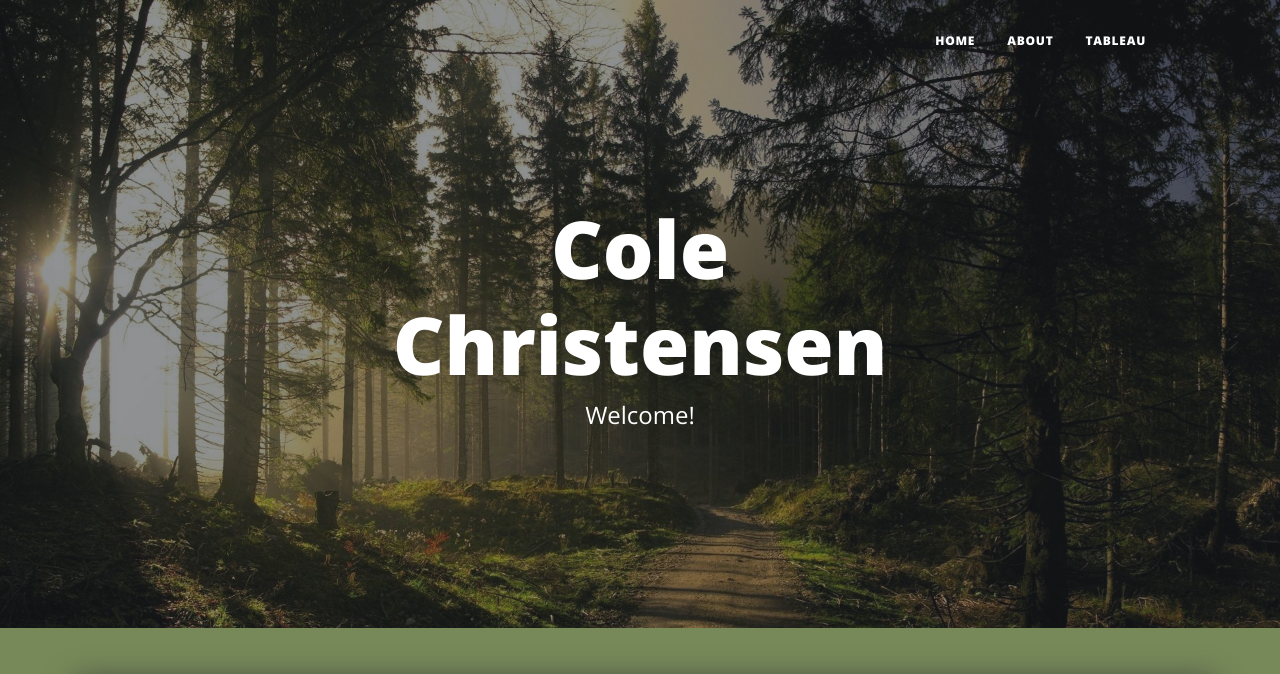
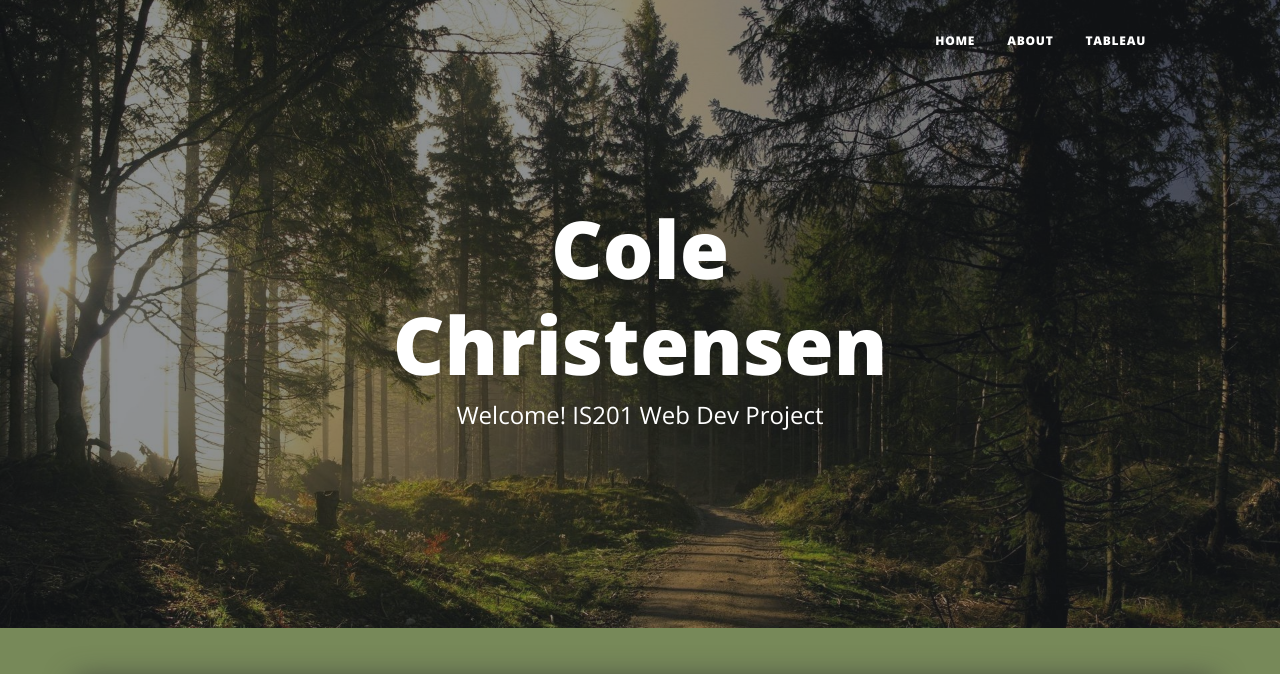
Before and after one commit to colelevi/IS201webdevfinal, a plain HTML site: page index.html in a window 1280 px wide. Shown: the top 674 px of the page. Drawn offline with nearby package versions, Linux system fonts and the light colour scheme.

Commit message:
Update index.html

```diff
--- a/index.html
+++ b/index.html
@@ -41,7 +41,7 @@
                     <div class="col-md-10 col-lg-8 col-xl-7">
                         <div class="site-heading">
                             <h1>Cole Christensen</h1>
-                            <span class="subheading">Welcome!</span>
+                            <span class="subheading">Welcome! IS201 Web Dev Project</span>
                         </div>
                     </div>
                 </div>
```
